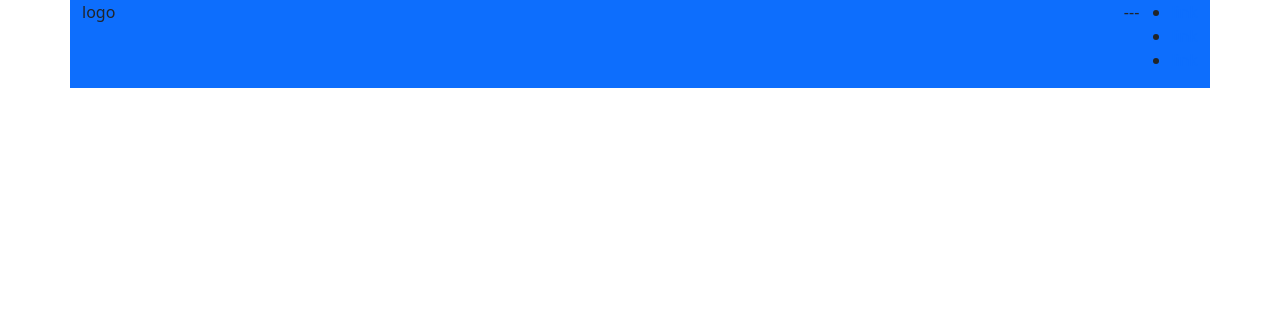
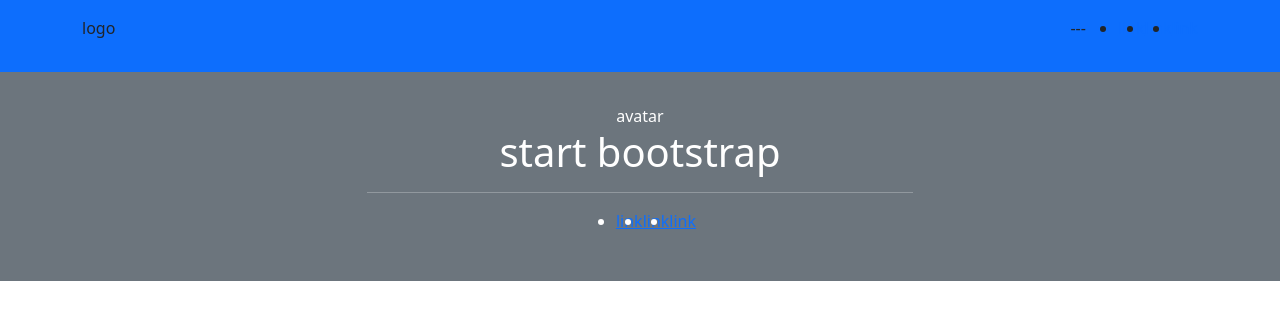
Before and after one commit to gab-che/html-css-bootstrap-freelancer, a plain HTML site: page index.html in a window 1280 px wide. Drawn offline with nearby package versions, Linux system fonts and the light colour scheme.

Commit message:
added first section

```diff
--- a/css/style.css
+++ b/css/style.css
@@ -3,7 +3,9 @@
 }
 
 
-
+section{
+    padding: 2rem 0;
+}
 /* --------------
     media queries
 ----------------- */
--- a/index.html
+++ b/index.html
@@ -10,12 +10,12 @@
 </head>
 <body>
     <header>
-        <nav>
-            <div class="container d-flex justify-content-between bg-primary">
+        <nav class="bg-primary">
+            <div class="container d-flex justify-content-between py-3">
                 <div class="logo">logo</div>
                 <div class="menu d-flex">
                     <div class="hamburger">---</div>
-                    <ul class="link-list">
+                    <ul class="link-list d-flex">
                         <li><a href="#">link</a></li>
                         <li><a href="#">link</a></li>
                         <li><a href="#">link</a></li>
@@ -27,7 +27,33 @@
     </header>
 
     <main>
+        <!-- 1 sezione sfondo verde - avatar -->
+        <section class="bg-secondary">
+            <div class="container text-white text-center">
+                <div class="row justify-content-center">
+                    <div class="col col-md-6 col-lg-6">
+                        <div class="img-container-round">
+                            avatar
+                        </div>
+                        <h1>start bootstrap</h1>
+                        <hr>
+                        <ul class="link-list d-flex justify-content-center">
+                            <li><a href="#">link</a></li>
+                            <li><a href="#">link</a></li>
+                            <li><a href="#">link</a></li>
+                        </ul>
+                    </div>
+                </div>
+            </div>
+        </section>
 
+        <!-- 2 sezione sfondo bianco - portfolio -->
+        <section>
+
+        </section>
+        <!-- 3 sezione sfondo verde - about -->
+
+        <!-- 4 sezione sfondo bianco - contact form -->
     </main>
 
     <footer>
```
